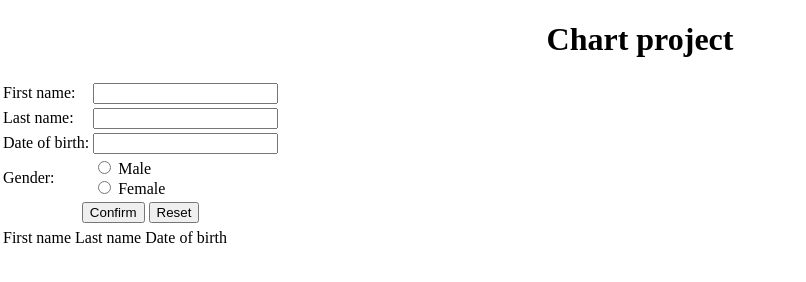
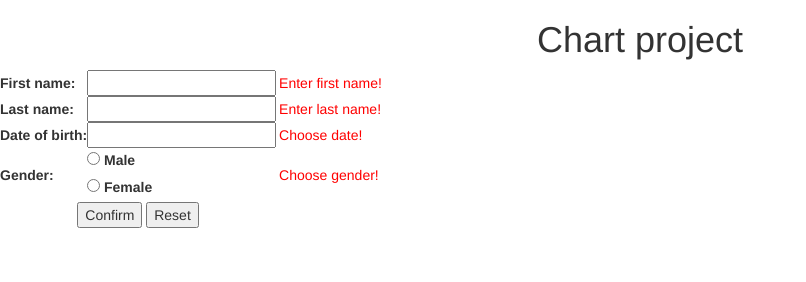
Before and after one commit to R0mulus/ProjectTabs, a plain HTML site: page index.html in a window 1280 px wide. Both pictures are taken after a click on the button "Confirm". Shown: the whole page, without its empty margins (0-806 px from the left). Drawn offline with nearby package versions, Linux system fonts and the light colour scheme.

Commit message:
Added bootstrap and working result table

```diff
--- a/css/main.css
+++ b/css/main.css
@@ -1,6 +1,10 @@
 html, body{
   padding: 0;
   margin: 0;
+}
+
+th,td{
+  word-wrap: break-word;
 }
 
 .header1{
@@ -9,13 +13,49 @@ html, body{
 
 .btn-form-ok, .btn-form-reset{
   text-align: center;
+}
 
+.radio-select{
+    display:block;
+    cursor:pointer;
 }
 
 .form-main{
   margin: 0 auto;
 }
 
-.table-results > tr > td {
-  border: 1px solid black;
+.icon{
+  cursor: pointer;
 }
+.icon:hover{
+  color: red;
+}
+
+.div-table-results{
+  max-width: 500px;
+  margin: 0 auto;
+}
+
+.table-results{
+  white-space: nowrap !important;
+}
+
+.hide{
+  display: none;
+}
+
+.age-display{
+  display: inline-block;
+  width: 70px;
+  vertical-align: middle;
+}
+.gender-display{
+  display: inline-block;
+  width: 170px;
+  vertical-align: middle;
+}
+
+.warning-msg{
+  color: red;
+  padding: 7px 3px;
+}
--- a/index.html
+++ b/index.html
@@ -3,9 +3,13 @@
 <head>
     <meta charset="utf-8">
     <title>Chart project</title>
+    <script src="https://ajax.googleapis.com/ajax/libs/jquery/3.2.1/jquery.min.js"></script>
+    <link rel="stylesheet" href="https://maxcdn.bootstrapcdn.com/bootstrap/3.3.7/css/bootstrap.min.css">
+    <script src="https://cdnjs.cloudflare.com/ajax/libs/popper.js/1.11.0/umd/popper.min.js"></script>
+    <script src="https://maxcdn.bootstrapcdn.com/bootstrap/3.3.7/js/bootstrap.min.js"></script>
     <link rel="stylesheet" href="css/main.css">
-    <script src="https://ajax.googleapis.com/ajax/libs/jquery/3.2.1/jquery.min.js"></script>
     <script src="js/main.js"></script>
+
 </head>
 <body>
 <!--[if lt IE 8]>
@@ -17,22 +21,38 @@
   <form action="">
     <table>
       <tr>
-        <td>First name: </td>
+        <th>First name: </th>
         <td><input type="text" id="inputFirstName"></td>
+        <td>
+          <span class="warning-msg" id="warningMsgFirstName"></span>
+        </td>
       </tr>
       <tr>
-        <td>Last name: </td>
+        <th>Last name: </th>
         <td><input type="text" id="inputLastName"></td>
+        <td>
+          <span class="warning-msg" id="warningMsgLastName"></span>
+        </td>
       </tr>
       <tr>
-        <td>Date of birth: </td>
+        <th>Date of birth: </th>
         <td><input type="text" id="inputDOB"></td>
+        <td>
+          <span class="warning-msg" id="warningMsgDOB"></span>
+        </td>
       </tr>
       <tr>
-        <td>Gender: </td>
+        <th>Gender: </th>
         <td>
-          <input type="radio" name="gender" value="male"> Male<br>
-          <input type="radio" name="gender" value="female"> Female
+          <label class="radio-select">
+            <input type="radio" name="gender" value="male"> Male<br>
+          </label>
+          <label class="radio-select">
+            <input type="radio" name="gender" value="female"> Female<br>
+          </label>
+        </td>
+        <td>
+          <span class="warning-msg" id="warningMsgGender"></span>
         </td>
       </tr>
       <tr>
@@ -45,13 +65,29 @@
   </form>
 </div>
 
-<div class="div-table-results" id="divTableResults">
-  <table class="table-results">
-    <tr>
-      <td> First name </td>
-      <td> Last name </td>
-      <td> Date of birth </td>
-      <td></td>
+<div class="div-table-results hide" id="divTableResults">
+  <div class="options" id="options">
+
+    <div class="age-display">
+      <label class="radio-select">
+        <input id="ageCheck" type="checkbox">Age<br>
+      </label>
+    </div>
+
+    <div class="gender-display">
+      <label class="radio-select"><input type="radio" name="resultGender" value="male">Display males<br></label>
+      <label class="radio-select"><input type="radio" name="resultGender" value="female">Display females<br></label>
+      <label class="radio-select"><input type="radio" name="resultGender" value="all">Display all<br></label>
+    </div>
+
+  </div>
+
+  <table class="table-results table table-bordered table-hover table-responsive" id="tableResults">
+    <tr class="info">
+      <th class="col-xs-5">First name</th>
+      <th class="col-xs-5">Last name</th>
+      <th class="col-xs-2">Date of birth</th>
+      <th class="col-xs-0"></th>
     </tr>
   </table>
 </div>
--- a/js/main.js
+++ b/js/main.js
@@ -3,37 +3,82 @@ $(document).ready(function(){
   var btnFormConfirm = $('#btnFormConfirm');
   var inputFirstName = $('#inputFirstName');
   var inputLastName = $('#inputLastName');
+  var inputGender;
+  var inputDOB = $('#inputDOB');
+  var resultTable = $('#tableResults');
+  var resultTableContainer = $('#divTableResults');
+  var sequence = 0;
+
+  //warning messages variables
+  var warningFirstName = $('#warningMsgFirstName');
+  var warningLastName = $('#warningMsgLastName');
+  var warningDOB = $('#warningMsgDOB');
+  var warningGender = $('#warningMsgGender');
+  var correctInput = [0,0,0,0];
+
 
   btnFormConfirm.on('click', function(){
-    console.log('btn OK clicked');
+
 
     var firstNameLength = $.trim(inputFirstName.val());
     var lastNameLength = $.trim(inputLastName.val());
-
+    var dobLenght = $.trim(inputDOB.val());
 
     if(firstNameLength.length === 0){
-      console.log("Enter first name!");
+      warningFirstName.text('Enter first name!');
+      correctInput[0] = 0;
     }else{
-      console.log(inputFirstName.val() + "\n" + firstNameLength.length);
+      warningFirstName.text('');
+      correctInput[0] = 1;
     }
 
     if(lastNameLength.length === 0){
-      console.log("Enter last name!");
+      warningLastName.text('Enter last name!');
+      correctInput[1] = 0;
     }else{
-      console.log(inputLastName.val() + "\n" + lastNameLength.length);
+      warningLastName.text('');
+      correctInput[1] = 1;
     }
 
 
     if ($("input[name='gender']:checked").length === 0) {
-      console.log("Choose gender!");
+      warningGender.text('Choose gender!');
+      correctInput[2] = 0;
     }else{
-      var inputGender = $("input[name='gender']:checked").val();
-      console.log(inputGender);
+      inputGender = $("input[name='gender']:checked").val();
+      warningGender.text('');
+      correctInput[2] = 1;
     }
 
+    if(dobLenght.length === 0){
+      warningDOB.text('Choose date!');
+      correctInput[3] = 0;
+    }else{
+      warningDOB.text('');
+      correctInput[3] = 1;
+    }
+
+    var sum = 0;
+    for(var i = 0; i < correctInput.length; i++){
+      sum += correctInput[i];
+    }
+    if(sum === 4){
+      resultTableContainer.removeClass("hide");
+      resultTable.append("<tr id='person" + sequence + "><td>" + inputFirstName.val() + "</td>" +
+        "<td>" + inputLastName.val() + "</td>" +
+        "<td>" + $.trim(inputDOB.val()) + "</td>" +
+        '<td class="icon"><span class="glyphicon glyphicon-trash remove-button"></span></td>' +
+        "</tr>");
+    }
+
+    $('.remove-button').on('click', function(){
+      $(this).parent().parent().remove();
+
+    });
 
   });
 
 
 
+
 });
```
